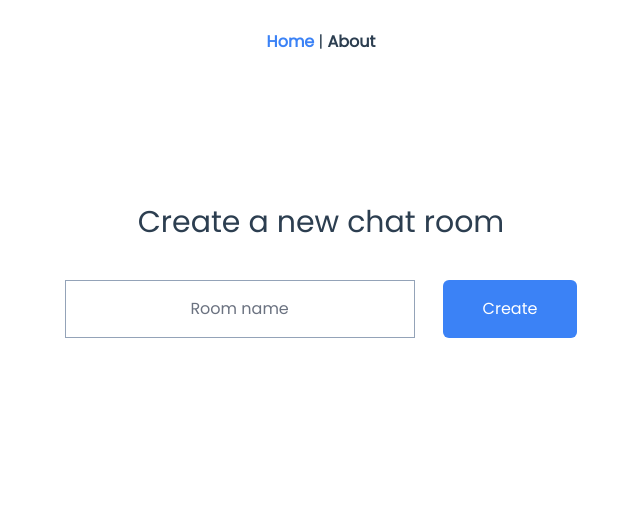
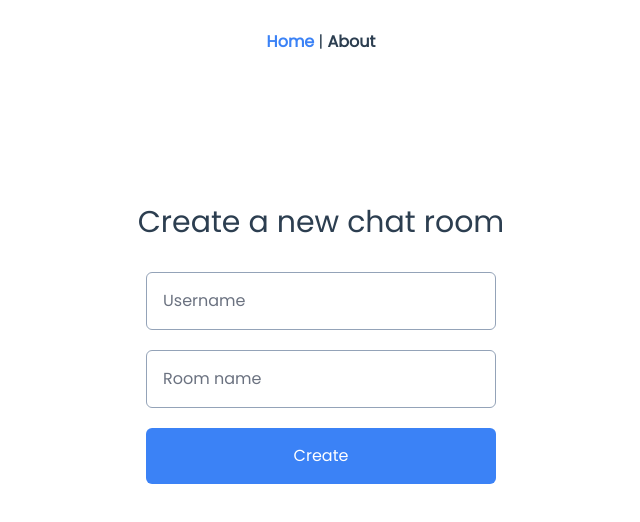
Before and after one commit to ahenrij/chat-web, a Vue app: page / in a window 1280 px wide. Shown: the top 522 px of the page, without its empty margins (319-959 px from the left). Built offline with nearby package versions, Linux system fonts and the light colour scheme.

Commit message:
create room form added

```diff
--- a/src/components/CreateRoom.vue
+++ b/src/components/CreateRoom.vue
@@ -1,19 +1,34 @@
 <template>
-  <div class="px-10 py-10">
-    <h2 class="text-3xl mt-20 text-center">Create a new chat room</h2>
-    <div class="flex justify-center mt-10">
+  <div class="grid place-items-center px-10 py-10">
+    <h2 class="text-3xl mt-20 mb-8 text-center">Create a new chat room</h2>
+
+    <div class="space-y-5">
+      <div class="">
         <input
-        class="!border-slate-400 text-center p-4"
+          class="form-input !border-slate-400 rounded-md p-3 md:p-4"
+          placeholder="Username"
+          type="text"
+          name="name"
+          id="name"
+        />
+      </div>
+      <div>
+        <input
+          class="form-input !border-slate-400 rounded-md p-3 md:p-4"
           placeholder="Room name"
           type="text"
           name="name"
           id="name"
         />
-      <input
-        class="bg-blue-500 hover:bg-blue-600 text-white ml-7 px-10 rounded-md cursor-pointer"
+      </div>
+      <div>
+        <button
           type="button"
-        value="Create"
-      />
+          class="bg-blue-500 hover:bg-blue-600 text-white w-full rounded-md p-3 md:p-4"
+        >
+          Create
+        </button>
+      </div>
     </div>
   </div>
 </template>
```
Lines whose indentation alone changed are shown as unchanged.
